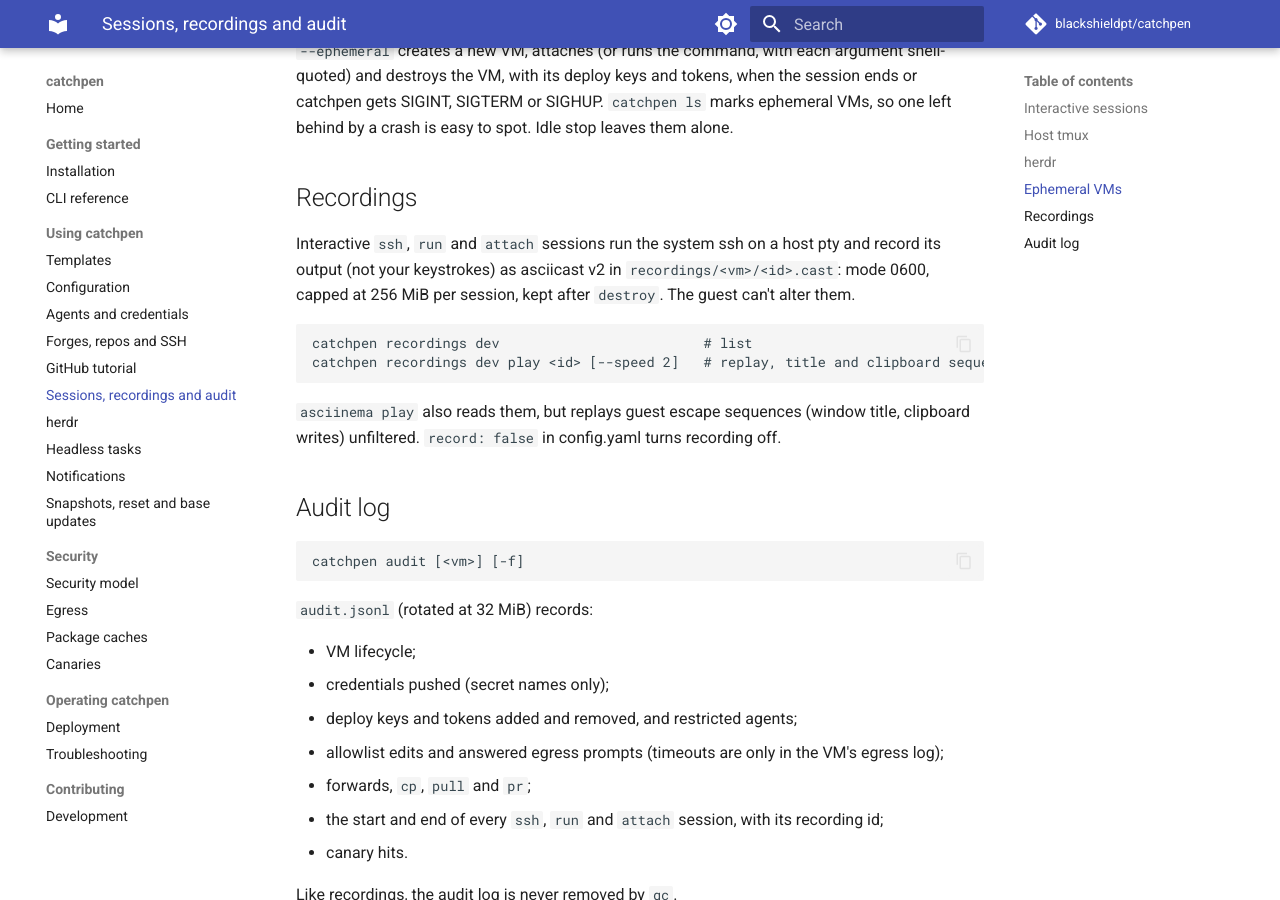
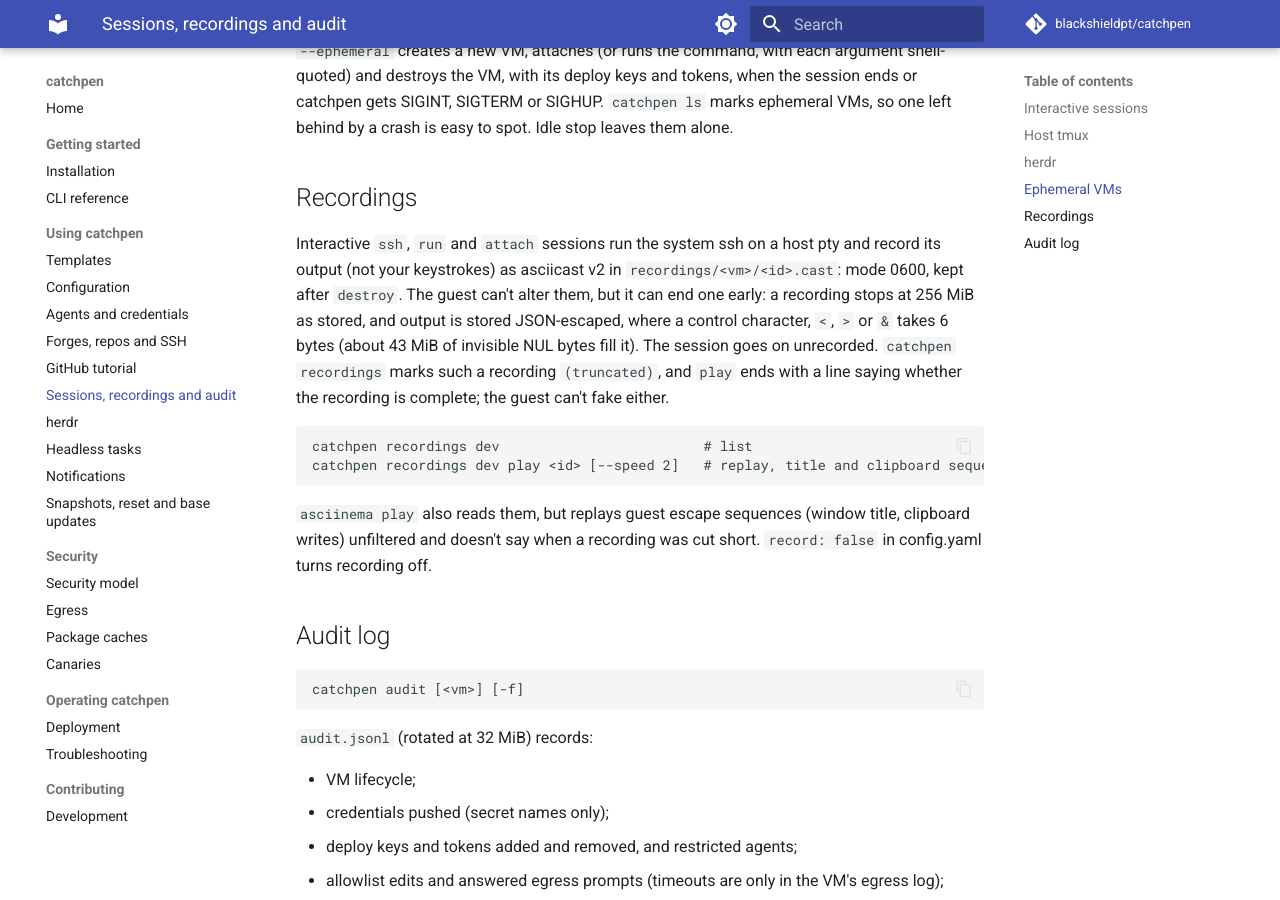
Before and after one commit to blackshieldpt/catchpen, an MkDocs documentation site: the page built from docs/sessions.md, in a window 1280 px wide and 900 px high, scrolled down 1089 px. Built offline with MkDocs 1.6.1 and Material for MkDocs 9.7.7, drawn with Linux system fonts in a browser that asks for light colours; comment, search, counter and statistics services are not loaded.

Commit message:
Document that a guest can end a recording early

````diff
--- a/docs/sessions.md
+++ b/docs/sessions.md
@@ -51,8 +51,12 @@ behind by a crash is easy to spot. Idle stop leaves them alone.
 
 Interactive `ssh`, `run` and `attach` sessions run the system ssh on a host pty and
 record its output (not your keystrokes) as asciicast v2 in
-`recordings/<vm>/<id>.cast`: mode 0600, capped at 256 MiB per session, kept after
-`destroy`. The guest can't alter them.
+`recordings/<vm>/<id>.cast`: mode 0600, kept after `destroy`. The guest can't alter
+them, but it can end one early: a recording stops at 256 MiB as stored, and output is
+stored JSON-escaped, where a control character, `<`, `>` or `&` takes 6 bytes (about
+43 MiB of invisible NUL bytes fill it). The session goes on unrecorded.
+`catchpen recordings` marks such a recording `(truncated)`, and `play` ends with a
+line saying whether the recording is complete; the guest can't fake either.
 
 ```
 catchpen recordings dev                         # list
@@ -60,7 +64,8 @@ catchpen recordings dev play <id> [--speed 2]   # replay, title and clipboard se
 ```
 
 `asciinema play` also reads them, but replays guest escape sequences (window title,
-clipboard writes) unfiltered. `record: false` in config.yaml turns recording off.
+clipboard writes) unfiltered and doesn't say when a recording was cut short.
+`record: false` in config.yaml turns recording off.
 
 ## Audit log
 
````
Also changed, not shown: CHANGELOG.md (+5 -0 lines), docs/security-model.md (+3 -1 lines).
